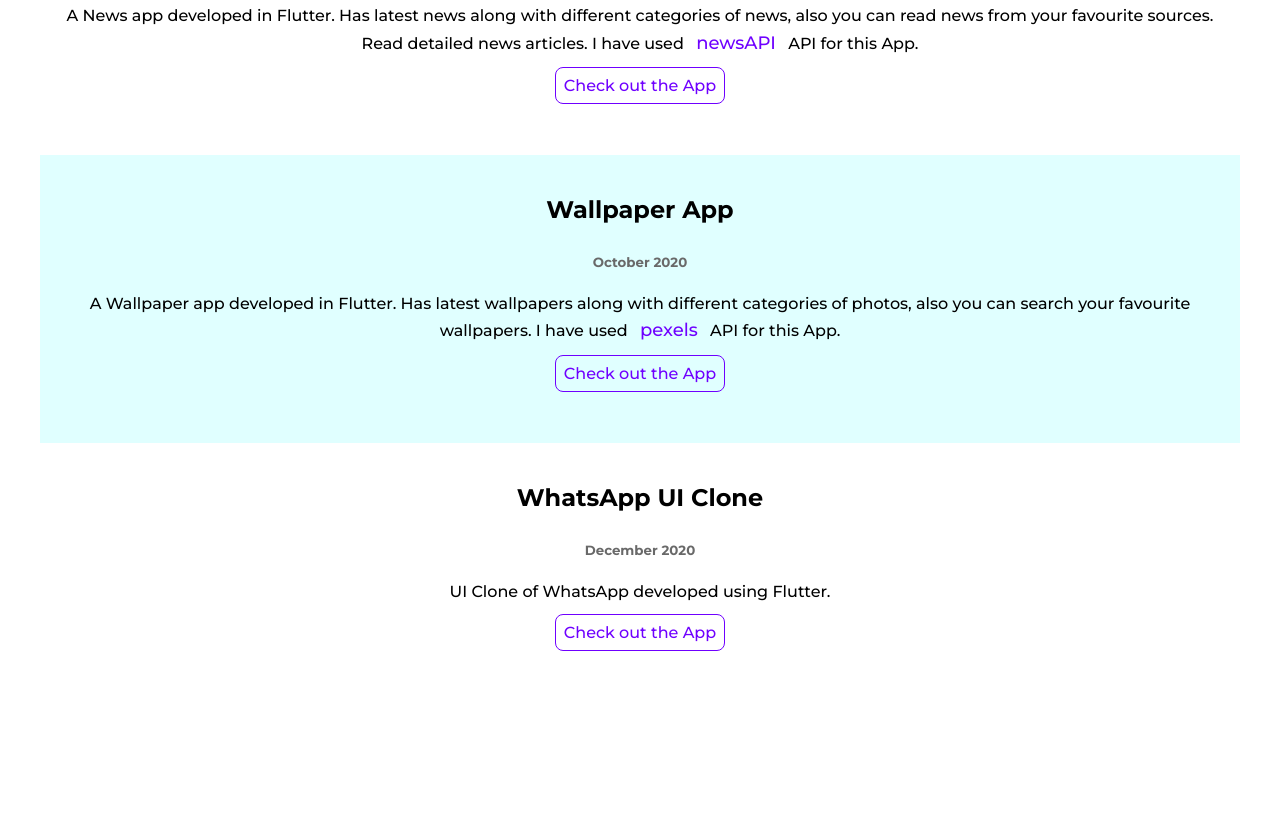
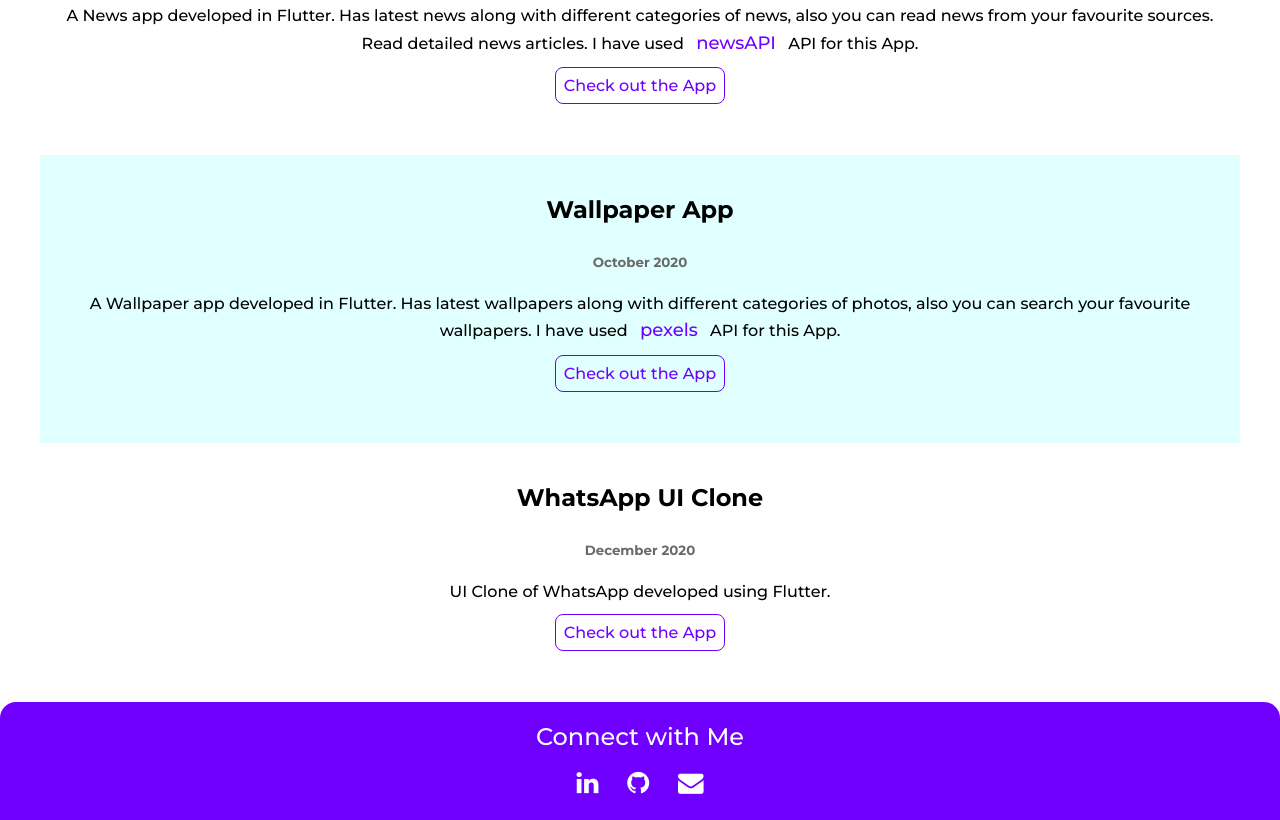
Before and after one commit to suhas-kadu/portfolio, a plain HTML site: page html/projects.html in a window 1280 px wide. Shown: the part 1877-2697 px from the top of the page. Before the commit the page ends 2579 px from the top, so only its background shows below. Drawn offline with Linux system fonts and the light colour scheme.

Commit message:
projects updated

```diff
--- a/html/projects.html
+++ b/html/projects.html
@@ -27,7 +27,7 @@
           <a class="link" href="../index.html">Home</a>
         </li>
         <li class="list-item-inline">
-          <a class="link link-active" href="projects.html">Project</a>
+          <a class="link link-active" href="projects.html">Projects</a>
         </li>
         <li class="list-item-inline">
           <a class="link" href="blogs.html">Blogs</a>
@@ -65,7 +65,7 @@
         <div class="project-btns">
           <a
             class="link link-secondary"
-            href="https://github.com/suhas-kadu/flutter_news"
+            href="https://github.com/suhas-kadu/WallpaperApp"
             target="_blank"
             >Check out the App</a
           >
@@ -200,5 +200,35 @@
         </div>
       </section>
     </ol>
+
+    <footer class="footer">
+      <span class="footer-header">Connect with Me</span>
+
+      <div class="flex-social-media">
+        <a
+          class="social-media-link"
+          target="_blank"
+          href="https://in.linkedin.com/in/suhas-kadu-12b1a51ab"
+        >
+          <em class="fa fa-linkedin"></em>
+        </a>
+
+        <a
+          class="social-media-link"
+          target="_blank"
+          href="https://github.com/suhas-kadu"
+        >
+          <em class="fa fa-github"></em>
+        </a>
+
+        <a
+          class="social-media-link"
+          target="_blank"
+          href="mailto: kadusuhas72@gmail.com"
+        >
+          <em class="fa fa-envelope"></em>
+        </a>
+      </div>
+    </footer>
   </body>
 </html>
```
Also changed, not shown: html/blogs.html (+31 -1 lines).
